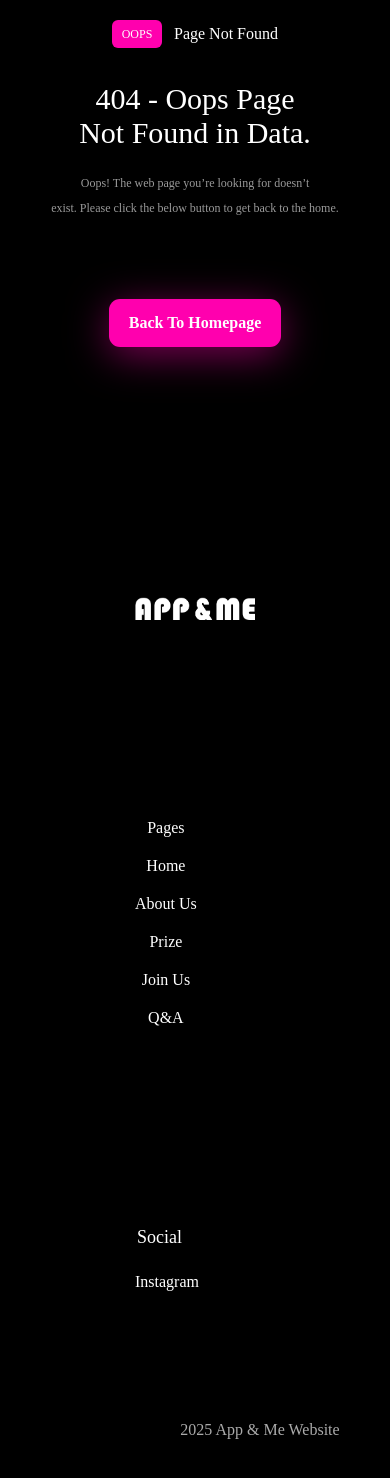
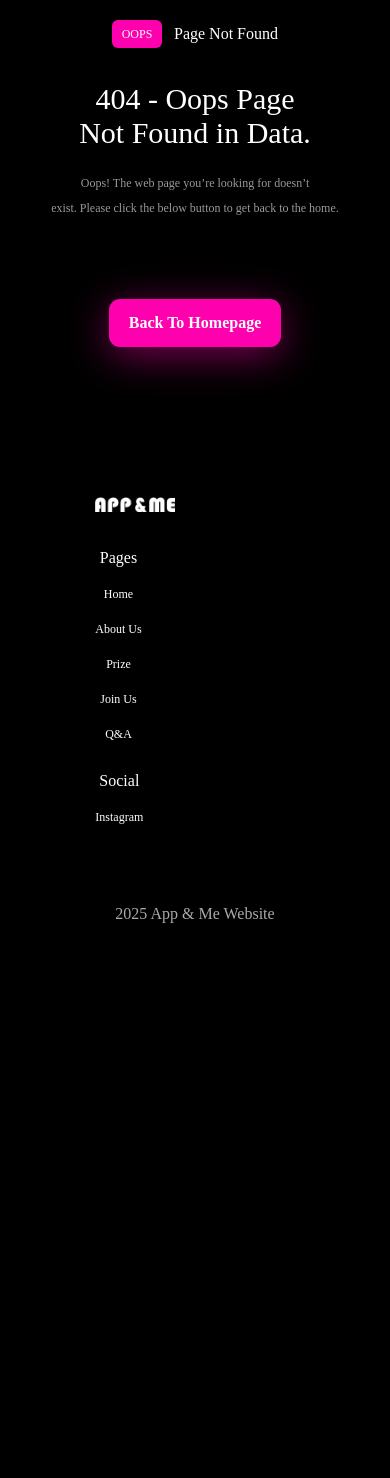
Before and after one commit to app-and-me/2025AppnMeWebsite_Client, a React (Create React App) app: page /NotFound in a window 390 px wide. Shown: the top 1478 px of the page. After the commit the page ends 973 px from the top, so only its background shows below. Built offline with nearby package versions, Linux system fonts and the light colour scheme.

Commit message:
이미지 파일

```diff
--- a/package.json
+++ b/package.json
@@ -4,10 +4,12 @@
   "private": true,
   "dependencies": {
     "cra-template": "1.2.0",
+    "framer-motion": "^12.4.2",
     "react": "^19.0.0",
     "react-dom": "^19.0.0",
     "react-router-dom": "^7.1.4",
     "react-scripts": "5.0.1",
+    "styled-components": "^6.1.15",
     "web-vitals": "^4.2.4"
   },
   "scripts": {
--- /dev/null
+++ b/src/components/Home/LanguageCard.js
@@ -0,0 +1,20 @@
+import React from "react";
+import styles from "../../styles/Home/LanguageCard.module.css";
+
+export default function LanguageCard() {
+    return (
+        <div className={styles.languageCardContainer}>
+            <div><img src="/images/LanguageCard/Figma.png" alt="Figma" /></div>
+            <div><img src="/images/LanguageCard/VsCode.png" alt="VsCode" /></div>
+            <div><img src="/images/LanguageCard/Java.png" alt="Java" /></div>
+
+            <div><img src="/images/LanguageCard/Adobe.png" alt="Adobe" /></div>
+            <div><img src="/images/LanguageCard/HTML.png" alt="HTML" /></div>
+            <div><img src="/images/LanguageCard/NestJS.png" alt="NestJS" /></div>
+
+            <div><img src="/images/LanguageCard/NodeJS.png" alt="NodeJS" /></div>
+            <div><img src="/images/LanguageCard/React.png" alt="React" /></div>
+            <div><img src="/images/LanguageCard/Photoshop.png" alt="Photoshop" /></div>
+        </div>
+    );
+}
--- a/src/styles/Home/Footer.module.css
+++ b/src/styles/Home/Footer.module.css
@@ -13,27 +13,28 @@
     gap: 200px;
     align-items: flex-start;
     width: 100%;
-    /* max-width: 1700px; yujin*/
-    /* padding으로 수정하기 */
-
+    max-width: 1700px;
 }
 
 .logoSection {
     display: flex;
     flex-direction: column;
-    gap: 400px;
-}
-
-.logoSection {
+    justify-content: flex-start;
+    gap: 30px;
     width: 120px;
     height: 22px;
 }
 
+.logoSection img {
+    width: 120px;
+    height: auto;
+}
+
 .pages,
 .social {
-    width: 49px;
-    height: 26px;
     font-size: 18px;
+    font-weight: 400;
+    margin-bottom: 10px;
 }
 
 li {
@@ -43,15 +44,62 @@ li {
 }
 
 .web {
-    padding: 0 0 50px 130px;
+    padding: 50px 150px;
     color: #aaaaaa;
     font-size: 16px;
 }
 
-@media (max-width: 800px) {
+@media (max-width: 1200px) {
     .footerContent {
-        flex-direction: column;
+        gap: 145px;
+        padding: 70px;
+    }
+    .web {
+        padding: 60px;
     }
 }
 
-/* 주석 추가 */
+@media (max-width: 810px) {
+    .footerContent {
+        padding: 30px;
+    }
+
+    .logoSection img {
+        width: 100px;
+    }
+
+    li {
+        font-size: 14px;
+    }
+
+    .web {
+        padding: 50px;
+    }
+}
+
+@media (max-width: 390px) {
+    .footerContent {
+        padding: 30px;
+        gap: 30px;
+        flex-direction: column;
+    }
+
+    .logoSection img {
+        width: 80px;
+    }
+
+    .pages,
+    .social {
+        font-size: 16px;
+    }
+
+    li {
+        font-size: 12px;
+    }
+
+    .web {
+        display: flex;
+        justify-content: center;
+        align-items: center;
+    }
+}
--- /dev/null
+++ b/src/styles/Home/LanguageCard.module.css
@@ -0,0 +1,52 @@
+.languageCardContainer {
+    display: grid;
+    grid-template-columns: repeat(3, 1fr);
+    row-gap: 20px;
+    justify-items: center;
+    align-items: center;
+    width: 1300px;
+    margin: 0 auto;
+}
+
+.languageCardContainer div {
+    display: flex;
+    justify-content: center;
+    align-items: center;
+}
+
+.languageCardContainer img {
+    width: 100%;
+    max-width: 384px;
+    height: auto;
+    object-fit: contain;
+}
+
+@media (max-width: 1200px) {
+    .languageCardContainer {
+        grid-template-columns: repeat(3, 1fr);
+    }
+}
+
+@media (max-width: 810px) {
+    .languageCardContainer {
+        grid-template-columns: repeat(2, 1fr);
+    }
+
+    .languageCardContainer {
+        width: 1000px;
+    }
+}
+
+@media (max-width: 390px) {
+    .languageCardContainer {
+        grid-template-columns: 1fr;
+    }
+
+    .languageCardContainer {
+        width: 260px;
+    }
+
+    .languageCardContainer img {
+        max-width: 100%;
+    }
+}
```
Also changed, not shown: 1 other file (tests, documents, lock files or other folders).
